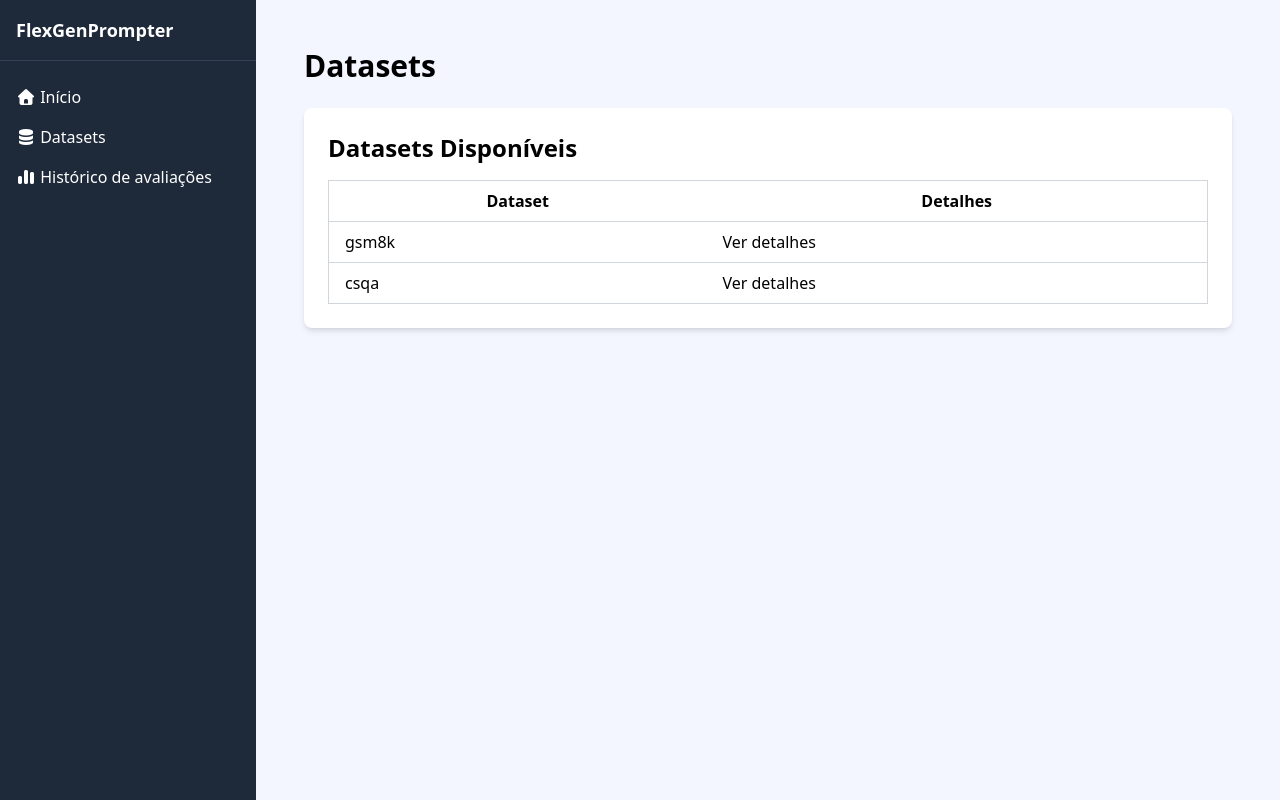
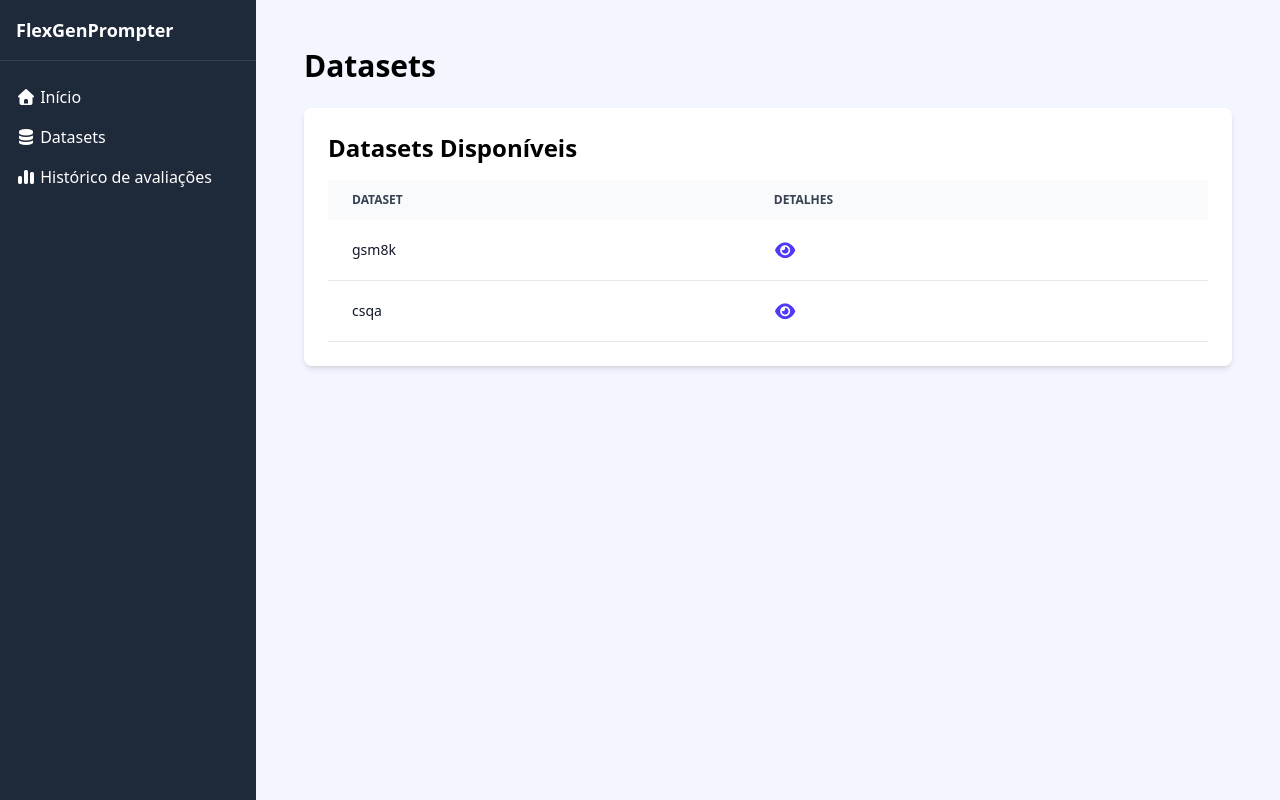
Before and after one commit to MicaelRiboura/flex-gen-prompter, a Django app: page /datasets/ in a window 1280 px wide. Run offline with Django 5.2, Linux system fonts and the light colour scheme; lists and menus that the app fills with data are empty; some libraries are stand-ins or nearby versions.

Commit message:
feat: create new style for datasets table

```diff
--- a/core/templates/datasets.html
+++ b/core/templates/datasets.html
@@ -5,27 +5,42 @@
     <h1 class="text-3xl font-bold mb-6">Datasets</h1>
     <div class="bg-white shadow-md rounded-lg p-6">
         <h2 class="text-2xl font-semibold mb-4">Datasets Disponíveis</h2>
-        <table class="table-auto min-w-full bg-white border-1 border-gray-300">
-            <thead>
+
+        <div class="relative overflow-x-auto">
+            <table class="w-full text-sm text-left rtl:text-right text-gray-500">
+                <thead class="text-xs text-gray-700 uppercase bg-gray-50">
                     <tr>
-                    <th class="px-4 py-2 border-b border-gray-300">Dataset</th>
-                    <th class="px-4 py-2 border-b border-gray-300">Detalhes</th>
+                        <th scope="col" class="px-6 py-3">
+                            Dataset
+                        </th>
+                        <th scope="col" class="px-6 py-3">
+                            Detalhes
+                        </th>
                     </tr>
                 </thead>
                 <tbody>
                     {% for dataset in datasets %}
-                <tr>
-                    <td class="px-4 py-2 border-b border-gray-300">{{ dataset }}</td>
-                    <td class="px-4 py-2 border-b border-gray-300">Ver detalhes</td>
+                        <tr class="bg-white border-b border-gray-200">
+                            <th scope="row" class="px-6 py-4 font-medium text-gray-900 whitespace-nowrap">
+                                {{ dataset }}
+                            </th>
+                            <td class="px-6 py-4 text-indigo-600 text-lg hover:text-indigo-800">
+                                <a href="{% url 'dataset_details' dataset_name=dataset %}">
+                                    <i class="fa-solid fa-eye cursor-pointer"></i>
+                                </a>
+                            </td>
                         </tr>
                         {% empty %}
-                <tr>
-                    <td class="px-4 py-2 border-b border-gray-300" colspan="2">Nenhum dataset disponível.</td>
+                        <tr class="bg-white">
+                            <th colspan="2" scope="row" class="px-6 py-4 font-medium text-gray-900 whitespace-nowrap">
+                                Nenhum dataset disponível.
+                            </th>
                         </tr>
                     {% endfor %}
                 </tbody>
             </table>
         </div>
+    </div>
 
 </div>
 
```
Lines whose indentation alone changed are shown as unchanged.
